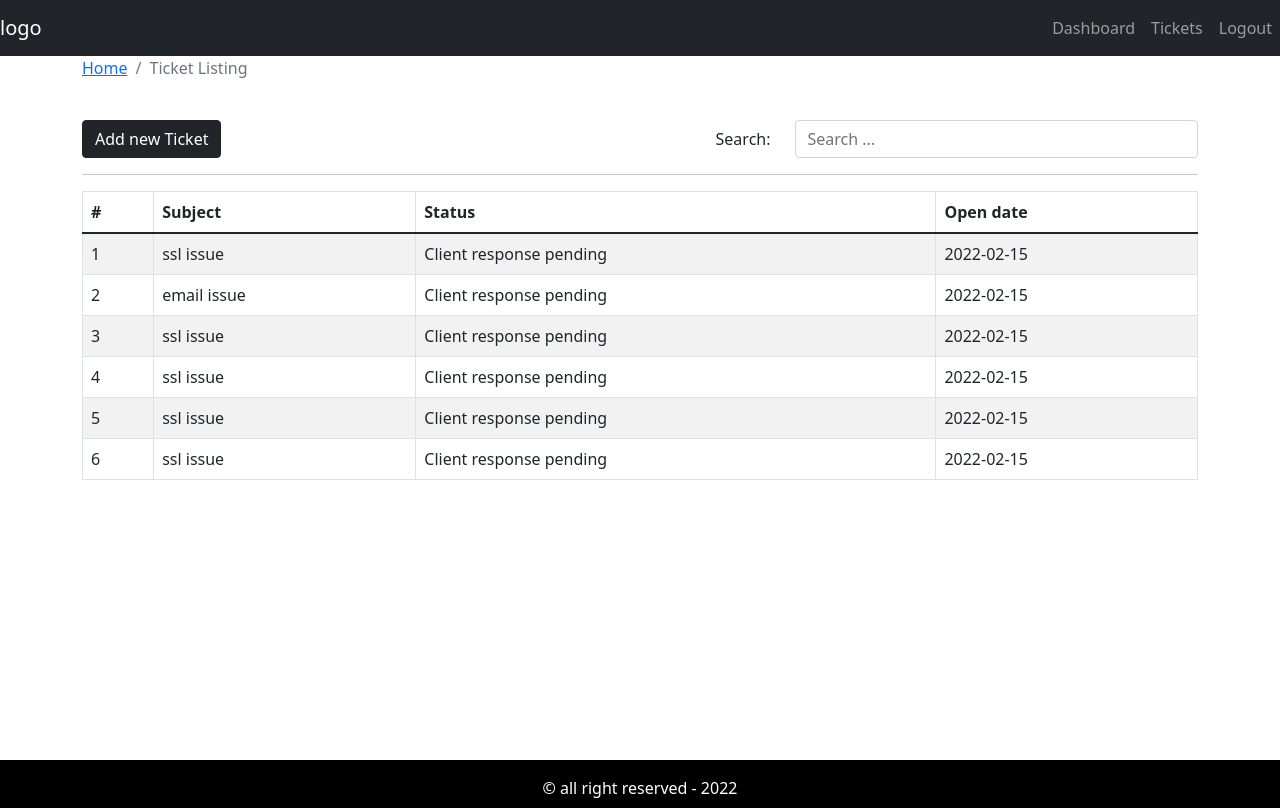
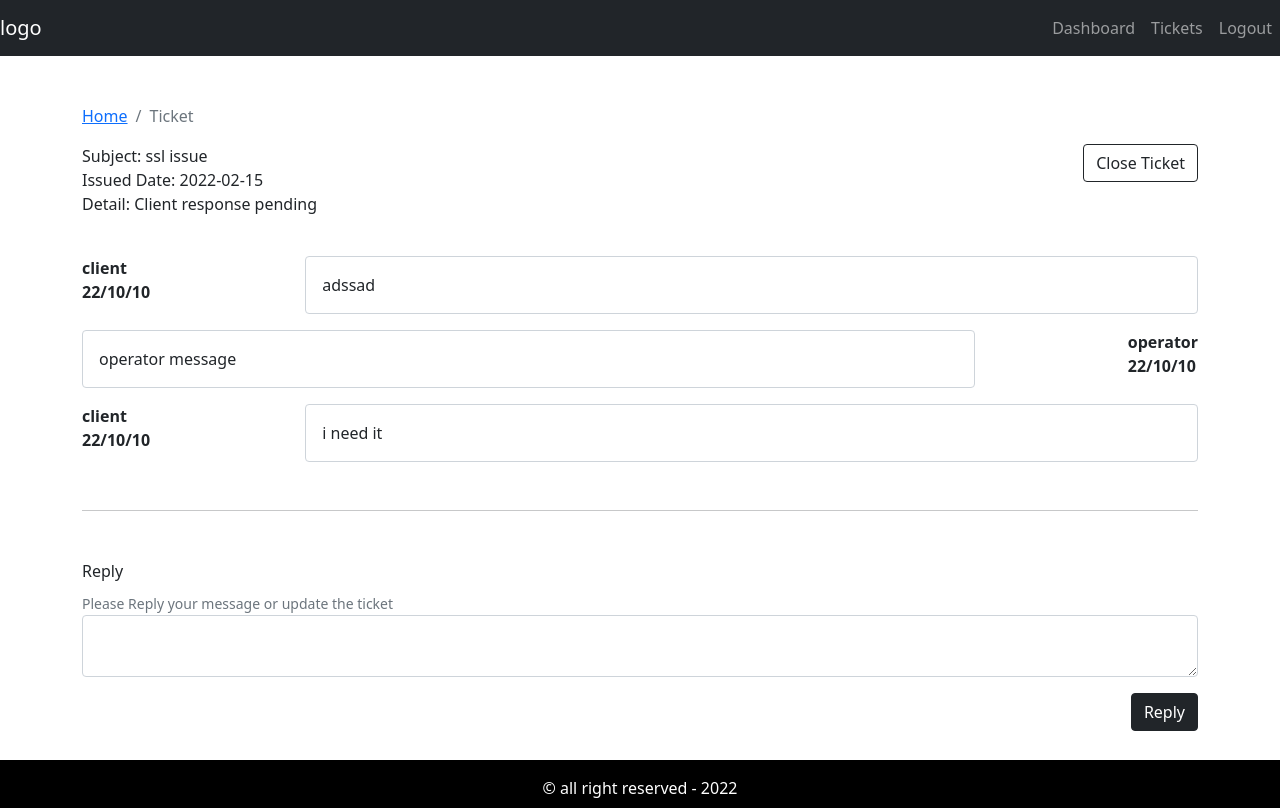
Before and after one commit to Sital1/React-Node-CRM, a React (Create React App) app in the folder crmfrontend/: page / in a window 1280 px wide. Built offline with nearby package versions, Linux system fonts and the light colour scheme.

Commit message:
Added ticket listing and ticket update page

```diff
--- a/crmfrontend/src/App.js
+++ b/crmfrontend/src/App.js
@@ -4,6 +4,7 @@ import Dashboard from './pages/dashboard/Dashboard';
 import Entrypage from './pages/entry/Entrypage';
 import AddTicket from './pages/new-ticket/AddTicket';
 import TicketList from './pages/ticket-listing/TicketList';
+import Ticket from './pages/ticket/Ticket';
 
 
 
@@ -16,7 +17,10 @@ function App() {
         {/*
          */}
          {/* <Entrypage /> */}
-         <TicketList />
+         {/* <TicketList /> */}
+
+        <Ticket />
+
       </DefaultLayout>
 
     </div>
--- a/crmfrontend/src/assets/data/dummy-tickets.json
+++ b/crmfrontend/src/assets/data/dummy-tickets.json
@@ -1,37 +1,42 @@
 [
   {
     "id": 1,
-        "subject":"ssl issue",
+    "subject": "ssl issue",
     "status": "Client response pending",
-        "createdAt": "2022-02-15"
+    "createdAt": "2022-02-15",
+    "history": [
+      { "date": "22/10/10", "message": "adssad", "messageBy": "client" },
+      { "date": "22/10/10", "message": "operator message", "messageBy": "operator" },
+      { "date": "22/10/10", "message": "i need it", "messageBy": "client" }
+    ]
   },
   {
     "id": 2,
-        "subject":"email issue",
+    "subject": "email issue",
     "status": "Client response pending",
     "createdAt": "2022-02-15"
   },
   {
     "id": 3,
-        "subject":"ssl issue",
+    "subject": "ssl issue",
     "status": "Client response pending",
     "createdAt": "2022-02-15"
   },
   {
     "id": 4,
-        "subject":"ssl issue",
+    "subject": "ssl issue",
     "status": "Client response pending",
     "createdAt": "2022-02-15"
   },
   {
     "id": 5,
-        "subject":"ssl issue",
+    "subject": "ssl issue",
     "status": "Client response pending",
     "createdAt": "2022-02-15"
   },
   {
     "id": 6,
-        "subject":"ssl issue",
+    "subject": "ssl issue",
     "status": "Client response pending",
     "createdAt": "2022-02-15"
   }
--- /dev/null
+++ b/crmfrontend/src/components/message-history/MessageHistory.js
@@ -0,0 +1,24 @@
+import React from "react";
+import PropTypes from "prop-types";
+import './message-history.css'
+
+const MessageHistory = ({ msg }) => {
+
+if(!msg){return null;}
+
+  return msg.map((row,index)=> <div key={index}className="message-history mt-3">
+  <div  className="send fw-bold ">
+    <div className="sender">{row.messageBy}</div>
+    <div className="date">{row.date}</div>
+  </div>
+  <div className="message">{row.message}</div>
+</div>)
+
+  ;
+};
+
+export default MessageHistory;
+
+MessageHistory.propTypes = {
+  msg: PropTypes.array.isRequired,
+};
--- /dev/null
+++ b/crmfrontend/src/components/message-history/message-history.css
@@ -0,0 +1,18 @@
+.message-history{
+    display: flex;
+    flex-direction: row;
+    justify-content: space-between;
+}
+
+.message-history:nth-child(even){
+    display: flex;
+    flex-direction: row-reverse;
+    justify-content: space-between;
+}
+
+.message{
+    padding: 1rem;
+    width: 80%;
+    border: 1px solid #ced4da;
+    border-radius: 0.25rem;
+}
--- /dev/null
+++ b/crmfrontend/src/components/update-ticket/UpdateTicket.js
@@ -0,0 +1,34 @@
+import React from "react";
+import { Form, Button } from "react-bootstrap";
+import PropTypes from "prop-types";
+
+const UpdateTicket = ({ message, handleOnChnage, onSubmit }) => {
+  return (
+    <Form onSubmit={onSubmit}>
+      <Form.Label>Reply</Form.Label>
+      <br />
+      <Form.Text>Please Reply your message or update the ticket</Form.Text>
+      <Form.Control
+        as="textarea"
+        row="5"
+        name="detail"
+        value={message}
+        onChange={handleOnChnage}
+      />
+
+      <div className="text-end mt-3 mb-3">
+        <Button variant="dark" type="submit">
+          Reply
+        </Button>
+      </div>
+    </Form>
+  );
+};
+
+export default UpdateTicket;
+
+UpdateTicket.propTypes = {
+  message: PropTypes.string.isRequired,
+  handleOnChnage: PropTypes.func.isRequired,
+  onSubmit: PropTypes.func.isRequired
+};
--- /dev/null
+++ b/crmfrontend/src/pages/ticket/Ticket.js
@@ -0,0 +1,60 @@
+import React, { useEffect, useState } from "react";
+import { Container, Row, Col, Button } from "react-bootstrap";
+import BreadCrumb from "../../components/breadcrumb/Breadcrumb";
+import tickets from "../../assets/data/dummy-tickets.json";
+import MessageHistory from "../../components/message-history/MessageHistory";
+import UpdateTicket from "../../components/update-ticket/UpdateTicket";
+
+const ticket = tickets[0];
+
+const Ticket = () => {
+  const [message, setMessage] = useState("");
+
+  useEffect(() => {}, [message]);
+
+  const handleOnChnage = (e) => {
+    setMessage(e.target.value);
+  };
+
+  const handleOnSubmit = () => {
+    alert("submitted");
+  };
+
+  return (
+    <Container className="mt-5">
+      <Row>
+        <Col>
+          <BreadCrumb page="Ticket" />
+        </Col>
+      </Row>
+
+      <Row>
+        <Col>
+          <div className="subject">Subject: {ticket.subject}</div>
+          <div className="date">Issued Date: {ticket.createdAt}</div>
+          <div className="status">Detail: {ticket.status}</div>
+        </Col>
+        <Col>
+          <div className="text-end">
+            <Button variant="outline-dark"> Close Ticket</Button>
+          </div>
+        </Col>
+      </Row>
+
+      <Row className="mt-4">
+        <MessageHistory msg={ticket.history} />
+      </Row>
+      <hr className="mt-5"/>
+
+      <Row className="mt-5">
+        <UpdateTicket
+          message={message}
+          handleOnChnage={handleOnChnage}
+          onSubmit={handleOnSubmit}
+        />
+      </Row>
+    </Container>
+  );
+};
+
+export default Ticket;
```
Lines whose indentation alone changed are shown as unchanged.
